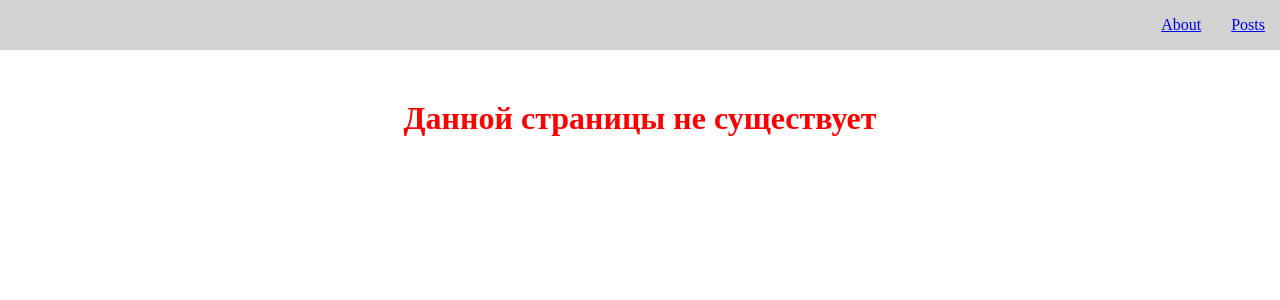
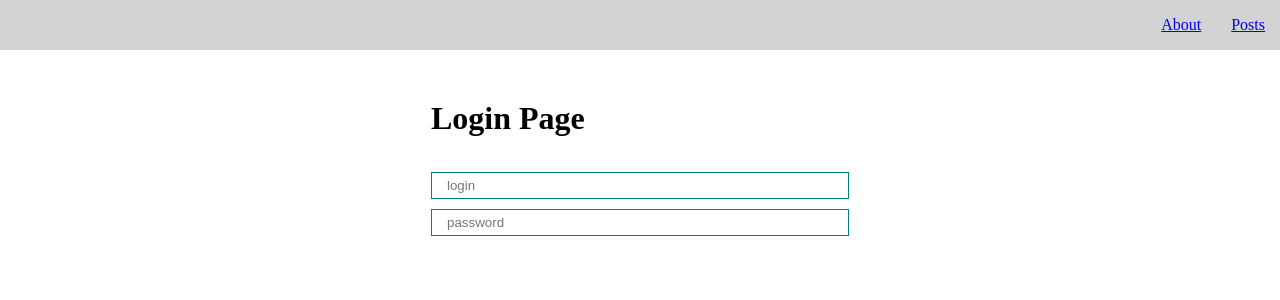
Before and after one commit to Soldatova-Kristina/react_app_ui, a React (Vite) app in the folder vite-project/: page /login in a window 1280 px wide. Before the commit this address led to /error. Shown: the top 300 px of the page. Built offline with nearby package versions, Linux system fonts and the light colour scheme.

Commit message:
feat: сделала заготовки для маршрутизации по приватным и публичным маршрутам. Сделала страницу регистрации

```diff
--- a/vite-project/src/components/AppRouter/AppRouter.jsx
+++ b/vite-project/src/components/AppRouter/AppRouter.jsx
@@ -1,12 +1,16 @@
 import { Routes, Route, Navigate } from "react-router-dom";
-import { routes } from  "../../router";
+import { privateRoutes, publicRoutes } from "../../router";
 
 const AppRouter = () => {
   return (
     <Routes>
-      {routes.map((r, i) => (
+      {privateRoutes.map((r, i) => (
         <Route key={i} path={r.path} element={r.element} />
       ))}
+      {publicRoutes.map((r, i) => (
+        <Route key={i} path={r.path} element={r.element} />
+      ))}
+      <Route path="/" element={<Navigate to="/posts" replace />} />
       <Route path="*" element={<Navigate to="/error" replace />} />
     </Routes>
   );
--- /dev/null
+++ b/vite-project/src/pages/Login.jsx
@@ -0,0 +1,15 @@
+import MyInput from "../UI/input/MyInput";
+
+const Login = () => {
+  return (
+    <div>
+      <h1 style={{marginTop: 50, marginBottom: 30}}>Login Page</h1>
+      <form>
+<MyInput type="text" placeholder="login" />
+<MyInput type="password" placeholder="password" />
+</form>
+    </div>
+  )
+}
+
+export default Login;
--- a/vite-project/src/router/index.jsx
+++ b/vite-project/src/router/index.jsx
@@ -2,10 +2,15 @@ import About from "../pages/About";
 import Posts from "../pages/Posts";
 import PostIdPage from "../pages/PostIdPage";
 import Error from "../pages/Error";
+import Login from "../pages/Login";
 
-export const routes = [
+export const privateRoutes = [
+  { path: "/posts", element: <Posts /> },
   { path: "/about", element: <About /> },
-  { path: "/posts", element: <Posts /> },
   { path: "/posts/:id", element: <PostIdPage /> },
   { path: "/error", element: <Error /> }
 ];
+
+export const publicRoutes = [
+  { path: "/login", element: <Login /> }
+];
```
